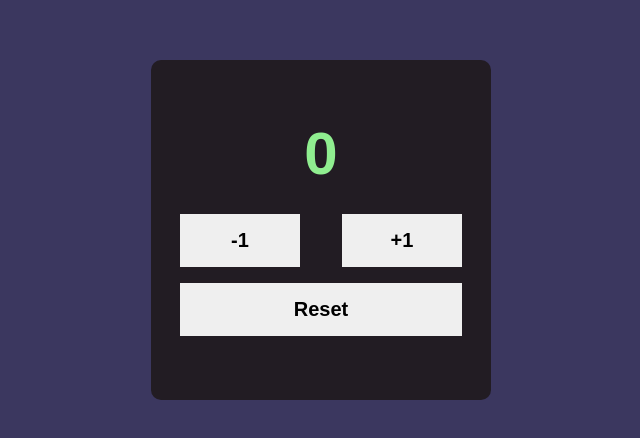
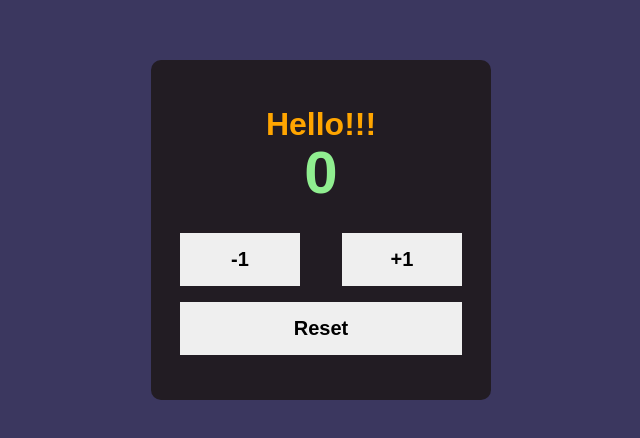
Before and after one commit to GUchechi/-react-hooks-with-zen-tesla, a React (Create React App) app: page / in a window 1280 px wide. Shown: the part 170-608 px from the top of the page, without its empty margins (319-959 px from the left). Built offline with nearby package versions, Linux system fonts and the light colour scheme.

Commit message:
added useRef hook

```diff
--- a/src/App.js
+++ b/src/App.js
@@ -1,9 +1,11 @@
-import { useEffect, useState } from 'react';
+import { useEffect, useRef, useState } from 'react';
 import './App.css';
 
 
 function App() {
   const [count, setCount] = useState(0)
+  const colors = ["red", "green", "blue", "yellow", "orange", "pink"];
+  const divRef = useRef();
 
   const handleDecrement = () => {
     if(count === 0) return;
@@ -21,13 +23,17 @@ function App() {
   }
 
   useEffect(() => {
+    divRef.current.style.color=
+    colors[Math.floor(Math.random()*colors.length)]
+
     console.log("hello world")
-  }, []);
+  }, [count]);
 
 
   return (
     <div className="App">
       <div className="counter">
+        <h1 ref={divRef}>Hello!!!</h1>
         <h2>{count}</h2>
         <div className="btnContainer">
           <button onClick={handleDecrement}>-1</button>
```
